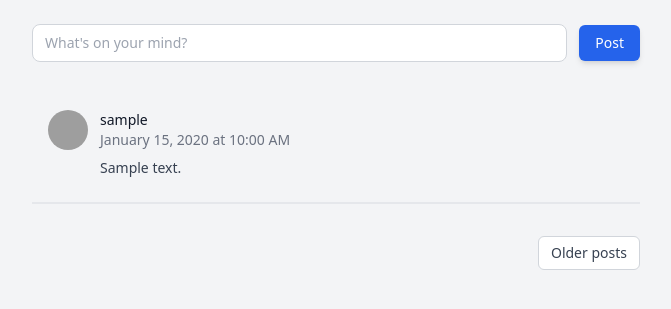
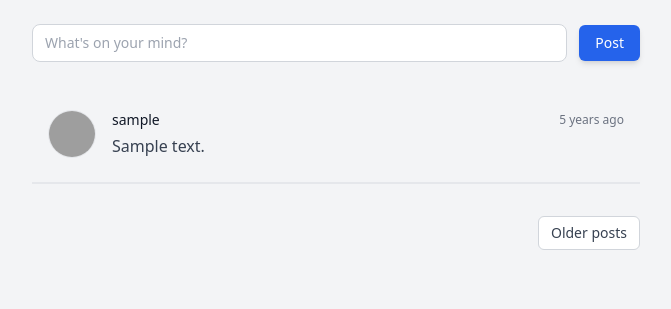
Before and after one commit to anni02th/PeerSpace, a Flask app: template app/templates/index.html in a window 1280 px wide. Shown: the part 152-461 px from the top of the page, without its empty margins (304-975 px from the left). Run offline with Flask 3, Linux system fonts and the light colour scheme; tables that the repository leaves empty hold one stand-in row (values such as "Sample post"); the template is opened without the code that fills it: values that come from a table or form of the project are taken from there, most other values are stand-ins (such as "Sample title", 1, 10 or a date in 2020); parts of the project's set-up code (start-up, migrations or seed data) failed here and were passed over; some libraries are stand-ins or nearby versions; grey boxes are pictures that could not be loaded.

Commit message:
Refactor: Improve post layout and styling

```diff
--- a/app/templates/_post.html
+++ b/app/templates/_post.html
@@ -1,18 +1,36 @@
-<div class="flex space-x-3 p-4">
+<article class=""> <!-- bg-white rounded-lg shadow-sm mb-4 -->
+    <div class="flex space-x-4 p-4">
         <div class="flex-shrink-0">
-        <img class="h-10 w-10 rounded-full" src="{{ post.author.avatar(40) }}" alt="{{ post.author.username }}'s avatar">
+            <img class="h-12 w-12 rounded-full border border-gray-200" src="{{ post.author.avatar(48) }}" alt="{{ post.author.username }}'s avatar">
         </div>
         <div class="min-w-0 flex-1">
+            <div class="flex items-center justify-between mb-1">
                 <p class="text-sm font-medium text-gray-900">
                     <a href="{{ url_for('user', username=post.author.username) }}" class="hover:underline">
                         {{ post.author.username }}
                     </a>
                 </p>
-        <p class="text-sm text-gray-500">
-            {{ post.timestamp.strftime('%B %d, %Y at %I:%M %p') }}
+                <p class="text-xs text-gray-500">
+                    {{ moment(post.timestamp).fromNow() }}
                 </p>
-        <div class="mt-2 text-sm text-gray-700">
-            {{ post.body }}
+            </div>
+            <div class="prose prose-sm max-w-none text-gray-700">
+                {{ post.body | safe }}
+            </div>
+            <!-- <div class="mt-3 flex items-center space-x-4 text-xs text-gray-500">
+                <button class="flex items-center hover:text-blue-600">
+                    <svg class="w-4 h-4 mr-1" fill="none" stroke="currentColor" viewBox="0 0 24 24" xmlns="http://www.w3.org/2000/svg"><path stroke-linecap="round" stroke-linejoin="round" stroke-width="2" d="M14 10h4.764a2 2 0 011.789 2.894l-3.5 7A2 2 0 0115.263 21h-4.017c-.163 0-.326-.02-.485-.06L7 20m7-10V5a2 2 0 00-2-2h-.095c-.5 0-.905.405-.905.905 0 .714-.211 1.412-.608 2.006L7 11v9m7-10h-2M7 20H5a2 2 0 01-2-2v-6a2 2 0 012-2h2.5"></path></svg>
+                    Like
+                </button>
+                <button class="flex items-center hover:text-blue-600">
+                    <svg class="w-4 h-4 mr-1" fill="none" stroke="currentColor" viewBox="0 0 24 24" xmlns="http://www.w3.org/2000/svg"><path stroke-linecap="round" stroke-linejoin="round" stroke-width="2" d="M8 10h.01M12 10h.01M16 10h.01M9 16H5a2 2 0 01-2-2V6a2 2 0 012-2h14a2 2 0 012 2v8a2 2 0 01-2 2h-5l-5 5v-5z"></path></svg>
+                    Comment
+                </button>
+                <button class="flex items-center hover:text-blue-600">
+                    <svg class="w-4 h-4 mr-1" fill="none" stroke="currentColor" viewBox="0 0 24 24" xmlns="http://www.w3.org/2000/svg"><path stroke-linecap="round" stroke-linejoin="round" stroke-width="2" d="M8.684 13.342C8.886 12.938 9 12.482 9 12c0-.482-.114-.938-.316-1.342m0 2.684a3 3 0 110-2.684m0 2.684l6.632 3.316m-6.632-6l6.632-3.316m0 0a3 3 0 105.367-2.684 3 3 0 00-5.367 2.684zm0 9.316a3 3 0 105.368 2.684 3 3 0 00-5.368-2.684z"></path></svg>
+                    Share
+                </button>
+            </div> -->
         </div>
     </div>
-</div>
+</article>
```
Lines whose indentation alone changed are shown as unchanged.
